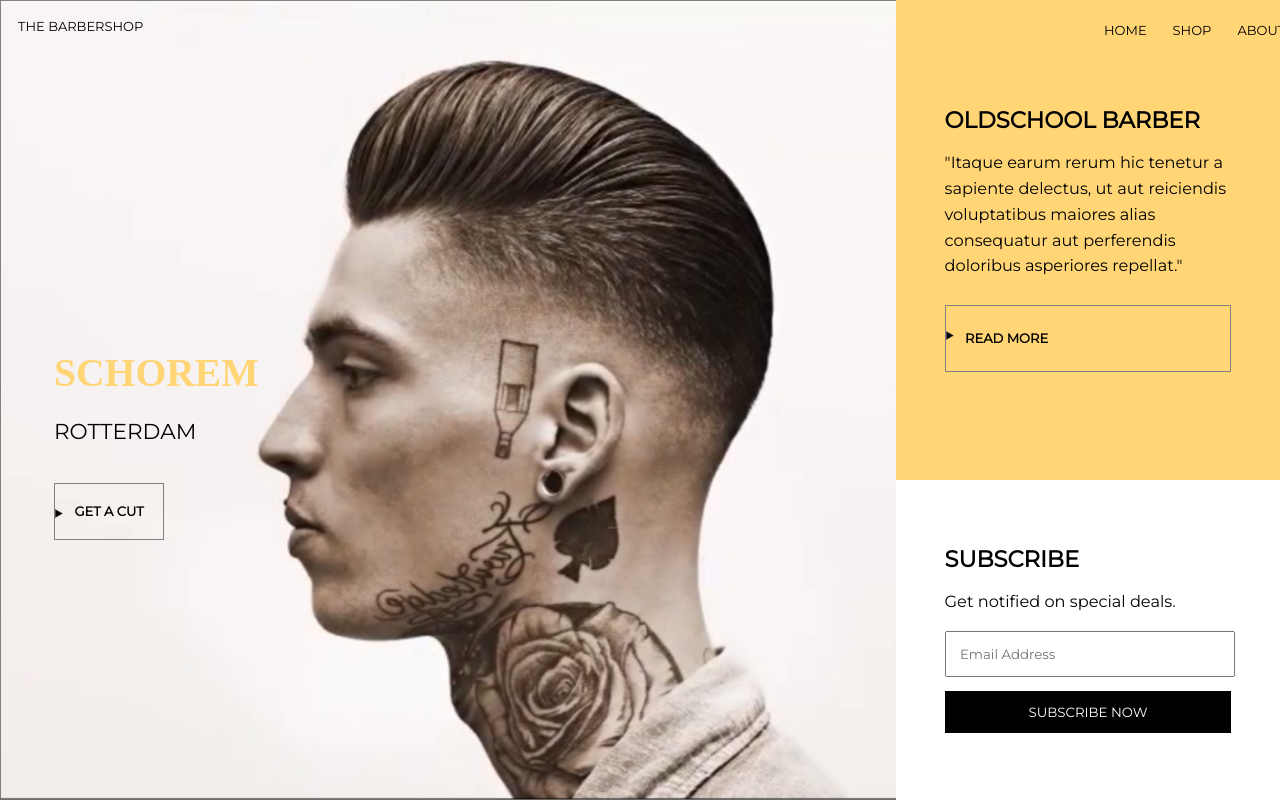
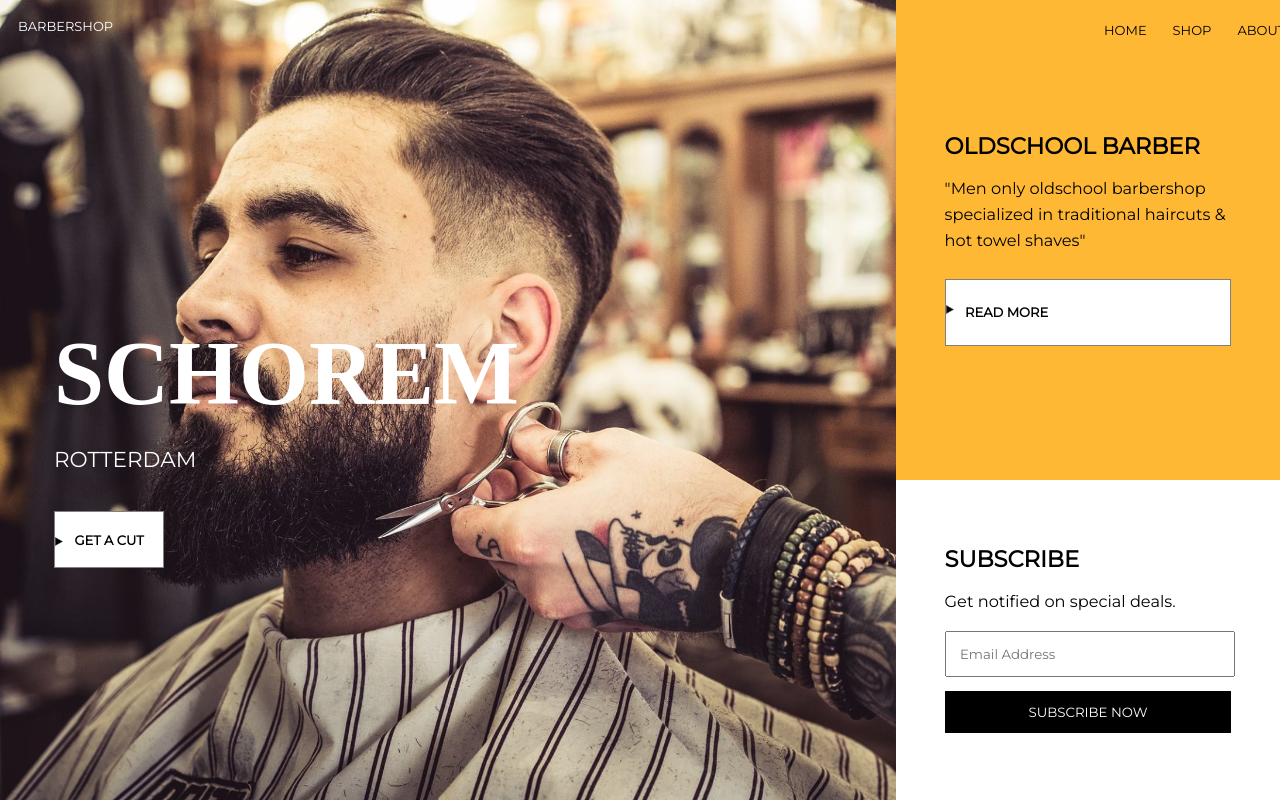
Before and after one commit to ferranjay/UI-design-barbershop, a plain HTML site: page index.html in a window 1280 px wide. Shown: the top 800 px of the page. Drawn offline with nearby package versions, Linux system fonts and the light colour scheme; a web font is replaced by a local one.

Commit message:
final touches

```diff
--- a/css/style.scss
+++ b/css/style.scss
@@ -1,4 +1,5 @@
-$primary-color: #FFD576;
+$primary-color: rgb(255, 255, 255);
+$seconday-color: rgb(255, 184, 52);
 $submit-bg-color: black;
 $submit-color: white;
 
@@ -19,8 +20,11 @@
     display: flex;
     justify-content: space-between;
     width: 100vw;
-    background: white;
+    background: $primary-color;
 }
+    .logo {
+        color: $submit-bg-color;
+    }
 
     a {
         text-decoration: none;
@@ -76,6 +80,7 @@
             border: 1px solid gray;
             display: inline-block;
             margin-top: 3em;
+            background-color: $submit-color;
         }
 
         .clip {
@@ -85,17 +90,18 @@
 
     section.hero {
         padding-top: 8em;
-        background: url(../images/hero.jpg);
+        background: url(../images/4.jpg);
         background-size: cover;
 
         p {
             width: 70%;
             font-size: 1.2em;
             margin-bottom: 0;
+            color: white;
         }
 
         h1 {
-            font-size: 2.2em;
+            font-size: 5em;
             color: $primary-color;
             font-weight: bold;
             font-family: 'Holtwood One SC', serif;
@@ -108,7 +114,7 @@
     }
 
     section.sidebar {
-        background-color: $primary-color;
+        background-color: $seconday-color;
 
         .read-btn {
             margin-top: 2em;
@@ -150,6 +156,10 @@
 
     header {
         background: none;
+
+        .logo {
+            color: $primary-color;
+        }
     }
 
     .wrapper {
--- a/index.html
+++ b/index.html
@@ -11,7 +11,7 @@
 </head>
 <body>
     <header>
-        <a href="#" class="logo">THE BARBERSHOP</a>
+        <a href="#" class="logo">BARBERSHOP</a>
         <nav>
             <ul>
                 <li><a href="#">home</a></li>
@@ -41,11 +41,7 @@
                     <h2>OLDSCHOOL BARBER</h2>
                 </div>
                 <div class="anim-panel">
-                    <p>"Itaque earum rerum hic tenetur a
-                        sapiente delectus, ut aut reiciendis
-                        voluptatibus maiores alias
-                        consequatur aut perferendis
-                        doloribus asperiores repellat."</p>
+                    <p>"Men only oldschool barbershop specialized in traditional haircuts & hot towel shaves"</p>
                     <a href="#" class="read-btn primary">READ MORE</a>
                 </div>
             </div>
```
Also changed, not shown: css/style.css, images/1.jpeg (added), images/4.jpg (added), images/5.jpg (added), 2 other files.
